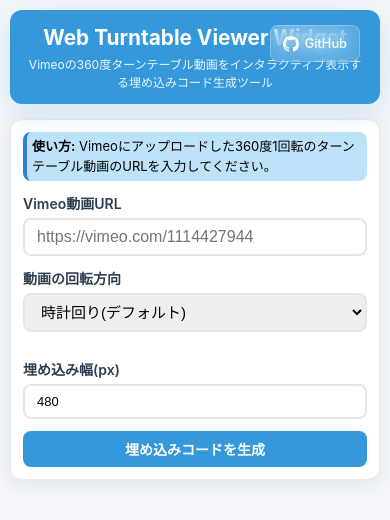
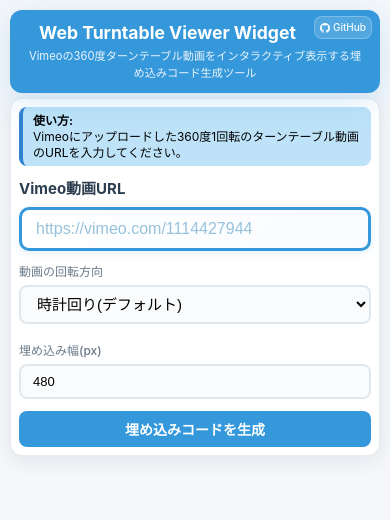
Before and after one commit to NegativeMind/web-turntable-viewer-widget, a plain HTML site: page docs/index.html in a window 390 px wide. Drawn offline with Linux system fonts and the light colour scheme.

Commit message:
レイアウトを微修正

```diff
--- a/docs/index.html
+++ b/docs/index.html
@@ -29,25 +29,26 @@
 
     <div class="generator">
         <div class="help">
-            <strong>使い方:</strong> Vimeoにアップロードした360度1回転のターンテーブル動画のURLを入力してください。
+            <strong>使い方:</strong><br>
+            Vimeoにアップロードした360度1回転のターンテーブル動画のURLを入力してください。
         </div>
 
         <form id="generatorForm">
-            <div class="form-group">
+            <div class="form-group primary">
                 <label for="vimeoUrl">Vimeo動画URL</label>
                 <input type="url" id="vimeoUrl" placeholder="https://vimeo.com/1114427944">
                 <div class="error" id="urlError" style="display: none;"></div>
             </div>
 
             <div class="form-row">
-                <div class="form-group">
+                <div class="form-group secondary">
                     <label for="rotationDirection">動画の回転方向</label>
                     <select id="rotationDirection">
                         <option value="clockwise">時計回り(デフォルト)</option>
                         <option value="counterclockwise">反時計回り</option>
                     </select>
                 </div>
-                <div class="form-group">
+                <div class="form-group secondary">
                     <label for="videoWidth">埋め込み幅(px)</label>
                     <input type="number" id="videoWidth" value="480" min="200" max="1200">
                 </div>
--- a/docs/style.css
+++ b/docs/style.css
@@ -6,7 +6,7 @@
     font-family: -apple-system, BlinkMacSystemFont, 'Segoe UI', 'Roboto', 'Helvetica Neue', Arial, sans-serif;
     max-width: 700px;
     margin: 0 auto;
-    padding: 15px;
+    padding: 15px 15px 10px;
     background: #f5f7fa;
     line-height: 1.5;
     font-size: 15px;
@@ -17,7 +17,7 @@
     color: white;
     padding: 12px 16px;
     border-radius: 12px;
-    margin-bottom: 15px;
+    margin-bottom: 8px;
     box-shadow: 0 8px 32px rgba(52, 152, 219, 0.2);
     position: relative;
     text-align: center;
@@ -41,7 +41,7 @@
 
 .github-link {
     position: absolute;
-    top: 15px;
+    top: 18px;
     right: 20px;
     display: inline-flex;
     align-items: center;
@@ -50,7 +50,7 @@
     text-decoration: none;
     font-size: 0.8rem;
     font-weight: 500;
-    padding: 8px 12px;
+    padding: 6px 10px;
     background: rgba(255, 255, 255, 0.15);
     border: 1px solid rgba(255, 255, 255, 0.25);
     border-radius: 8px;
@@ -74,7 +74,7 @@
     background: white;
     border-radius: 12px;
     padding: 12px;
-    margin-bottom: 15px;
+    margin-bottom: 8px;
     box-shadow: 0 4px 20px rgba(44, 62, 80, 0.1);
     border: 1px solid #e8eaed;
 }
@@ -91,6 +91,45 @@
     font-size: 14px;
 }
 
+/* メイン入力欄（VimeoURL）の強調スタイル */
+.form-group.primary label {
+    font-size: 15px;
+    font-weight: 700;
+    color: #2c3e50;
+    margin-bottom: 6px;
+}
+
+.form-group.primary input[type="url"] {
+    padding: 12px 16px;
+    border: 3px solid #3498db;
+    border-radius: 10px;
+    font-size: 16px;
+    font-weight: 500;
+    background: linear-gradient(135deg, #ffffff 0%, #f8fbff 100%);
+    box-shadow: 0 2px 8px rgba(52, 152, 219, 0.15);
+    transition: all 0.3s ease;
+}
+
+.form-group.primary input[type="url"]:focus {
+    outline: none;
+    border-color: #2980b9;
+    box-shadow: 0 4px 16px rgba(52, 152, 219, 0.25);
+    transform: translateY(-1px);
+}
+
+.form-group.primary input[type="url"]::placeholder {
+    color: #7fb3d3;
+    opacity: 0.8;
+}
+
+/* サブ入力欄の控えめなスタイル */
+.form-group.secondary label {
+    font-size: 13px;
+    font-weight: 500;
+    color: #5a6c7d;
+    opacity: 0.9;
+}
+
 .form-group input[type="url"],
 .form-group input[type="number"],
 .form-group select {
@@ -100,6 +139,7 @@
     border-radius: 8px;
     font-size: 15px;
     transition: border-color 0.3s ease;
+    background: #fafbfc;
 }
 
 .form-group input[type="url"] {
@@ -157,20 +197,27 @@
     background: white;
     border-radius: 12px;
     padding: 14px;
-    margin-bottom: 10px;
+    margin-bottom: 6px;
     box-shadow: 0 4px 20px rgba(44, 62, 80, 0.1);
     border: 1px solid #e8eaed;
 }
 
 .code-section {
-    margin-top: 10px;
+    margin-top: 2px;
 }
 
 .preview-section h2,
-.code-section h2 {
-    margin: 0 0 10px 0;
+.code-section h2,
+.code-section h3 {
+    margin: 0 0 8px 0;
     color: #2c3e50;
     font-size: 1.05rem;
+}
+
+.code-section h3 {
+    font-size: 0.9rem;
+    margin: 0 0 6px 0;
+    font-weight: 600;
 }
 
 .preview-area {
@@ -302,7 +349,7 @@
     background: linear-gradient(135deg, #1e1e1e 0%, #2d2d2d 100%);
     color: #e6e6e6;
     border: 1px solid #404040;
-    padding: 20px;
+    padding: 12px 16px;
     border-radius: 12px;
     font-family: 'JetBrains Mono', 'Fira Code', 'SF Mono', 'Monaco', 'Consolas', monospace;
     font-size: 11px;
@@ -310,9 +357,9 @@
     white-space: pre-wrap;
     word-break: break-all;
     position: relative;
-    line-height: 1.4;
+    line-height: 1.3;
     box-sizing: border-box;
-    max-height: 140px;
+    max-height: 100px;
     overflow-y: auto;
     box-shadow: 0 8px 32px rgba(0, 0, 0, 0.12);
     backdrop-filter: blur(10px);
@@ -391,11 +438,12 @@
 
 .help {
     background: #bee3f8;
-    padding: 5px;
+    padding: 8px 12px;
     border-radius: 8px;
     margin-bottom: 12px;
     border-left: 4px solid #3182ce;
     font-size: 13px;
+    line-height: 1.4;
 }
 
 @media (max-width: 768px) {
@@ -404,23 +452,67 @@
         font-size: 14px;
     }
 
+    .header {
+        padding: 12px 16px;
+        position: relative;
+        margin-bottom: 6px;
+    }
+
     .header h1 {
         font-size: 1.3rem;
+        margin-right: 60px;
+        /* GitHubリンクのための余白確保 */
     }
 
     .header p {
         font-size: 0.75rem;
     }
 
+    .github-link {
+        position: absolute;
+        top: 8px;
+        right: 12px;
+        font-size: 11px;
+        gap: 4px;
+        padding: 4px 6px;
+    }
+
+    .github-link svg {
+        width: 12px;
+        height: 12px;
+    }
+
     .generator,
     .preview-section,
     .code-section {
-        padding: 12px;
+        padding: 10px;
+        margin-bottom: 5px;
+    }
+
+    .code-section {
+        margin-top: 1px;
+    }
+
+    .help {
+        padding: 6px 10px;
+        font-size: 12px;
+        line-height: 1.3;
     }
 
     .form-row {
         grid-template-columns: 1fr;
-        gap: 15px;
+        gap: 8px;
+    }
+
+    /* モバイルでのメイン入力欄調整 */
+    .form-group.primary input[type="url"] {
+        padding: 10px 14px;
+        font-size: 16px;
+        /* iOS zoom防止 */
+    }
+
+    .form-group.secondary label {
+        font-size: 12px;
     }
 
     /* プレビューエリアのモバイル対応 */
@@ -445,4 +537,63 @@
     .preview-area .progress-container {
         width: 150px;
     }
+
+    /* モバイルでのコード表示調整 */
+    .code-display {
+        padding: 10px 12px;
+        max-height: 80px;
+        font-size: 10px;
+    }
+
+    .code-section h3 {
+        font-size: 0.85rem;
+        margin: 0 0 5px 0;
+    }
 }
+
+/* 小さなスマホ画面向け追加調整 */
+@media (max-width: 480px) {
+    .header {
+        margin-bottom: 5px;
+    }
+
+    .header h1 {
+        font-size: 1.1rem;
+        margin-right: 55px;
+        line-height: 1.3;
+    }
+
+    .header p {
+        font-size: 0.7rem;
+        margin-top: 2px;
+    }
+
+    .github-link {
+        top: 6px;
+        right: 8px;
+        font-size: 10px;
+        gap: 3px;
+        padding: 3px 5px;
+    }
+
+    .github-link svg {
+        width: 10px;
+        height: 10px;
+    }
+
+    .form-row {
+        gap: 6px;
+    }
+
+    .generator,
+    .preview-section,
+    .code-section {
+        margin-bottom: 4px;
+        padding: 8px;
+    }
+
+    .code-section h3 {
+        font-size: 0.8rem;
+        margin: 0 0 4px 0;
+    }
+}
```
